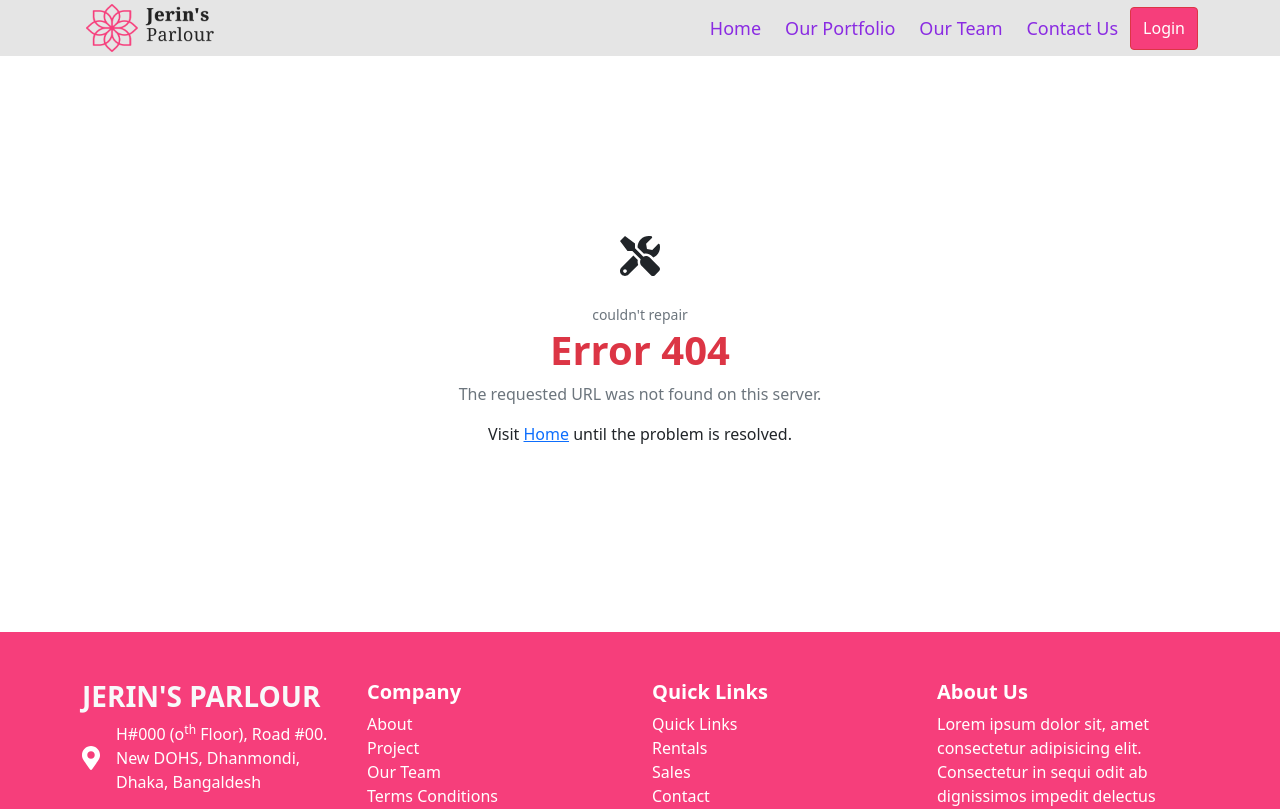
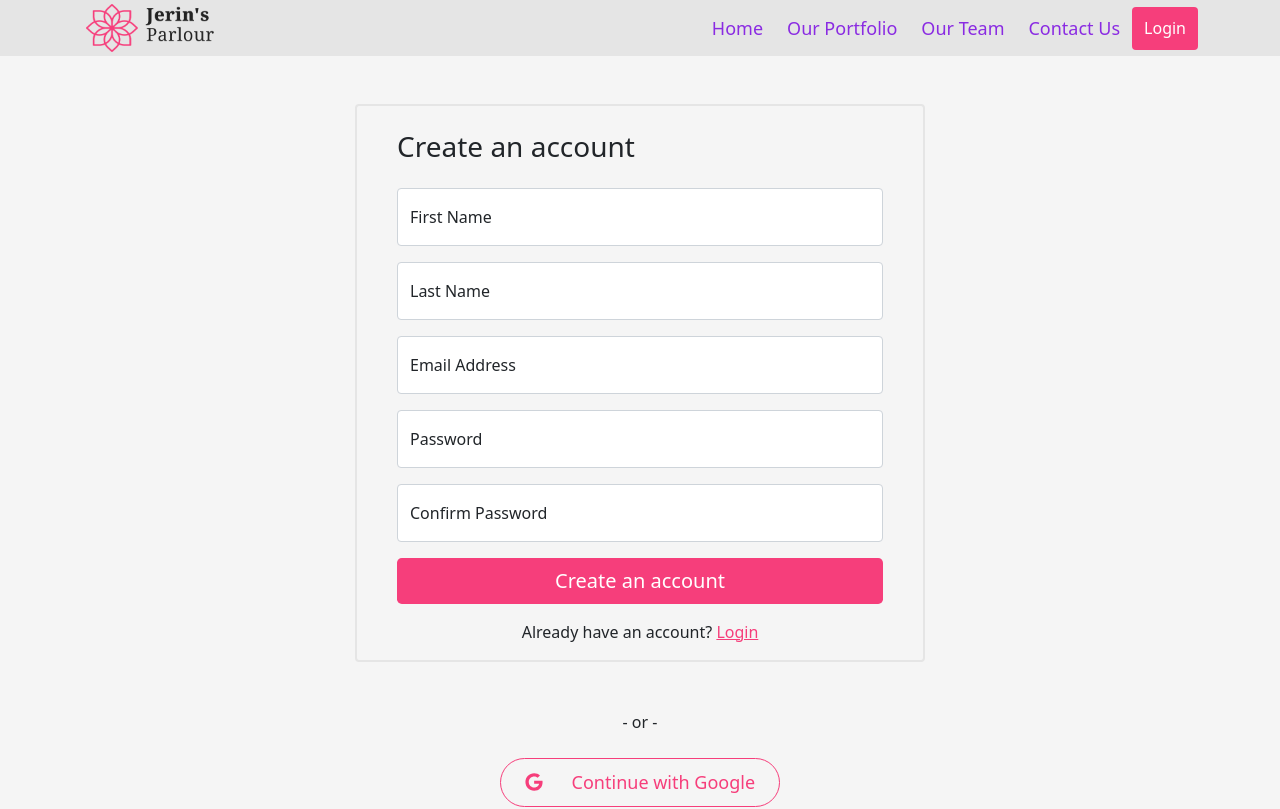
Before and after one commit to imRHB/jerins-parlour, a React (Create React App) app: page /register in a window 1280 px wide. Shown: the top 809 px of the page. Built offline with nearby package versions, Linux system fonts and the light colour scheme; no server answers.

Commit message:
registration page added

```diff
--- a/src/App.js
+++ b/src/App.js
@@ -6,6 +6,7 @@ import Home from './Pages/Landing/Home/Home';
 import Footer from './Pages/Shared/Footer/Footer';
 import Navigation from './Pages/Shared/Navigation/Navigation';
 import Login from './Pages/User/Login/Login';
+import Registration from './Pages/User/Registration/Registration';
 
 function App() {
   return (
@@ -22,6 +23,9 @@ function App() {
           <Route path="/login">
             <Login></Login>
           </Route>
+          <Route path="/register">
+            <Registration></Registration>
+          </Route>
           <Route path="*">
             <NotFound></NotFound>
           </Route>
--- a/src/Pages/Shared/Navigation/Navigation.css
+++ b/src/Pages/Shared/Navigation/Navigation.css
@@ -16,11 +16,16 @@
 .user-icon {
     width: 36px;
     height: 36px;
-    border: 1px solid gray;
+    border: 1px solid #808080;
     padding: 1px;
     border-radius: 50%;
 }
 .btn-jer {
+    border: none;
     color: #FFF;
     background-color: #F63E7B;
 }
+.btn-jer:hover {
+    background-color: #F63E7B;
+    opacity: 0.85;
+}
--- a/src/Pages/User/Login/Login.css
+++ b/src/Pages/User/Login/Login.css
@@ -1,4 +1,5 @@
 .login-area {
+    background-color: #F5F5F5;
     display: flex;
     flex-direction: column;
     justify-content: center;
@@ -7,9 +8,21 @@
 .login-btn {
     font-size: 18px;
     padding: 10px 24px;
+    color: #F63E7B;
+    background-color: #F5F5F5;
     border: 1px solid #F63E7B;
     border-radius: 28px;
 }
 .login-btn:hover {
+    color: #FFF;
+    border: 1px solid;
+    background-color: #F63E7B;
+}
+.user-toggle {
+    color: #F63E7B;
+}
+.user-toggle:hover {
+    color: #F63E7B;
     background-color: #E5E5E5;
+    text-decoration: none;
 }
--- a/src/Pages/User/Login/Login.js
+++ b/src/Pages/User/Login/Login.js
@@ -1,5 +1,5 @@
 import React from 'react';
-import { Container } from 'react-bootstrap';
+import { Button, Container } from 'react-bootstrap';
 import { Link } from 'react-router-dom';
 import './Login.css';
 
@@ -14,16 +14,26 @@ const Login = () => {
     const { signInWithGoogle } = useFirebase();
 
     return (
-        <div className="my-5 text-center login-area">
-            <Container>
+        <div className="py-5 text-center login-area">
+            <Container className="my-5">
                 <div className="my-5">
                     <img src={logo} alt="logo" style={{ width: 'auto', height: '96px', padding: '4px' }} />
                 </div>
 
                 <div>
                     <h3 className="fw-bold">Login With</h3>
-                    <button onClick={signInWithGoogle} className="btn my-3 login-btn"><span className="text-secondary me-4">{googleIcon}</span> Continue with Google</button>
-                    <p>Don't have an account? <Link to="/register">
+
+                    <Button
+                        onClick={signInWithGoogle}
+                        className="my-3 login-btn"
+                    ><span
+                        className="me-4 social-icon"
+                    >{googleIcon}
+                        </span> Continue with Google</Button>
+
+                    <p>Don't have an account? <Link
+                        to="/register"
+                        className="user-toggle">
                         Create an account
                     </Link>
                     </p>
--- /dev/null
+++ b/src/Pages/User/Registration/Registration.css
@@ -0,0 +1,14 @@
+.reg-area {
+    background-color: #F5F5F5;
+}
+.form-container {
+    max-width: 570px;
+    padding: 0 40px;
+    border: 2px solid #E5E5E5;
+    border-radius: 4px;
+}
+.form-container-ext {
+    max-width: 570px;
+    padding: 0 40px;
+    border-radius: 4px;
+}
--- /dev/null
+++ b/src/Pages/User/Registration/Registration.js
@@ -0,0 +1,98 @@
+import { faGoogle } from '@fortawesome/free-brands-svg-icons';
+import { FontAwesomeIcon } from '@fortawesome/react-fontawesome';
+import React from 'react';
+import { Button, Container, FloatingLabel, Form } from 'react-bootstrap';
+import { Link } from 'react-router-dom';
+import useFirebase from '../../../hooks/useFirebase';
+import './Registration.css';
+
+const googleIcon = <FontAwesomeIcon icon={faGoogle} />;
+
+const Registration = () => {
+    const { signInWithGoogle } = useFirebase();
+
+    return (
+        <div className="py-5 reg-area">
+            <Container className="form-container">
+                <h3 className="my-4">Create an account</h3>
+
+                <Form className="mx-auto">
+                    <FloatingLabel
+                        controlId="floatingInput"
+                        label="First Name"
+                        className="mb-3"
+                    >
+                        <Form.Control type="text" placeholder="First Name" />
+                    </FloatingLabel>
+
+                    <FloatingLabel
+                        controlId="floatingInput"
+                        label="Last Name"
+                        className="mb-3"
+                    >
+                        <Form.Control type="text" placeholder="Last Name" />
+                    </FloatingLabel>
+
+                    <FloatingLabel
+                        controlId="floatingInput"
+                        label="Email Address"
+                        className="mb-3"
+                    >
+                        <Form.Control type="email" placeholder="Email Address" />
+                    </FloatingLabel>
+
+                    <FloatingLabel
+                        controlId="floatingPassword" label="Password"
+                        className="mb-3"
+                    >
+                        <Form.Control type="password" placeholder="Password" />
+                    </FloatingLabel>
+
+                    <FloatingLabel
+                        controlId="floatingPassword"
+                        label="Confirm Password"
+                        className="mb-3"
+                    >
+                        <Form.Control type="password" placeholder="Confirm Password" />
+                    </FloatingLabel>
+
+                    <div className="d-grid gap-2">
+                        <Button
+                            className="btn-jer"
+                            type="submit"
+                            variant="secondary"
+                            size="lg">
+                            Create an account
+                        </Button>
+                    </div>
+
+                    <div className="text-center my-3">
+                        <p>Already have an account? <Link
+                            to="/login"
+                            className="user-toggle">
+                            Login
+                        </Link>
+                        </p>
+                    </div>
+                </Form>
+            </Container>
+
+            <Container
+                className="text-center my-5 form-container-ext"
+            >
+                <div className="">
+                    <p>- or -</p>
+                </div>
+                <Button
+                    onClick={signInWithGoogle}
+                    className="my-2 login-btn"
+                ><span
+                    className="me-4 social-icon"
+                >{googleIcon}
+                    </span> Continue with Google</Button>
+            </Container>
+        </div>
+    );
+};
+
+export default Registration;
```
Also changed, not shown: src/Firebase/firebase.config.js (+9 -0 lines), src/Pages/Shared/Navigation/Navigation.js (+1 -9 lines).
